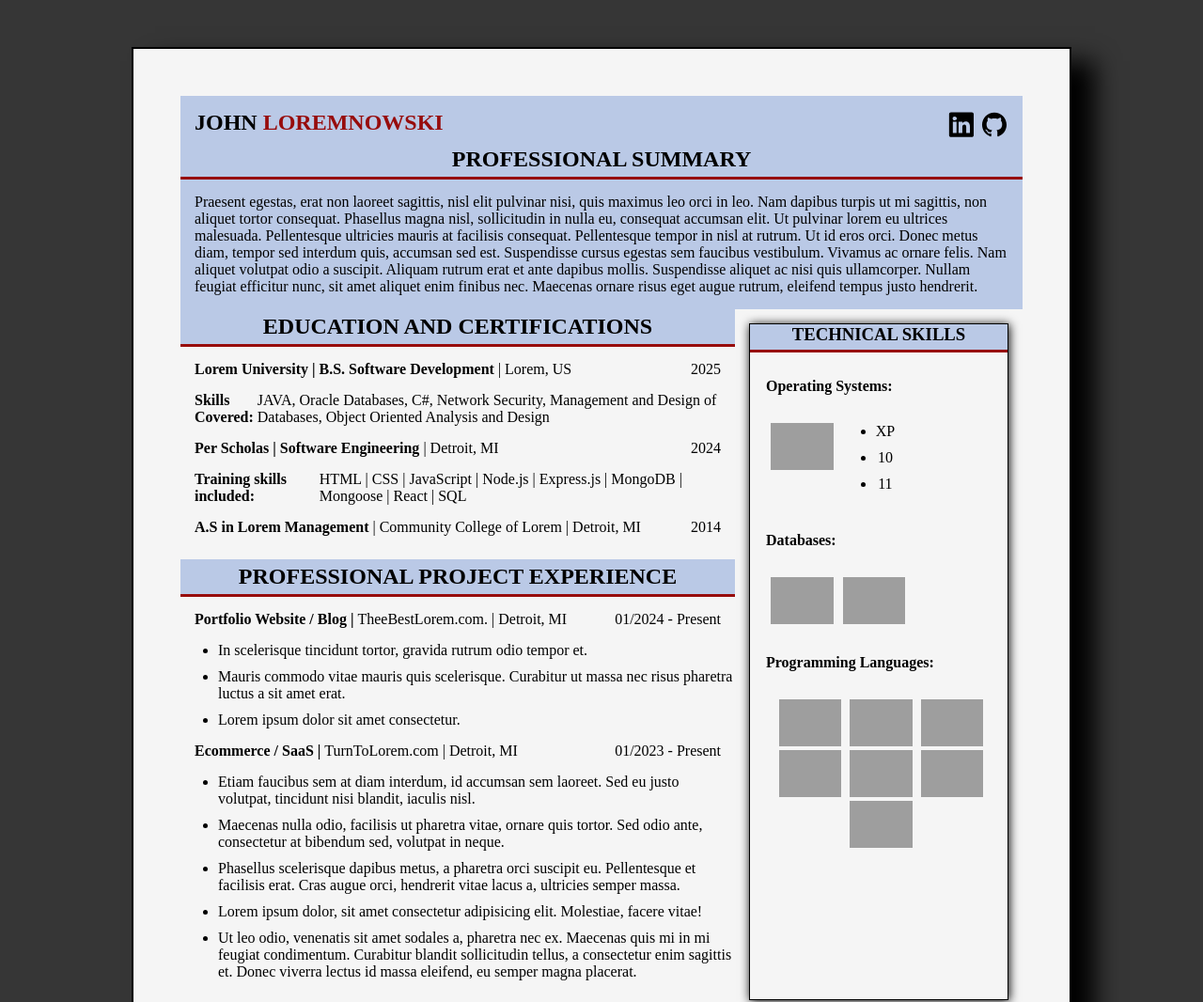
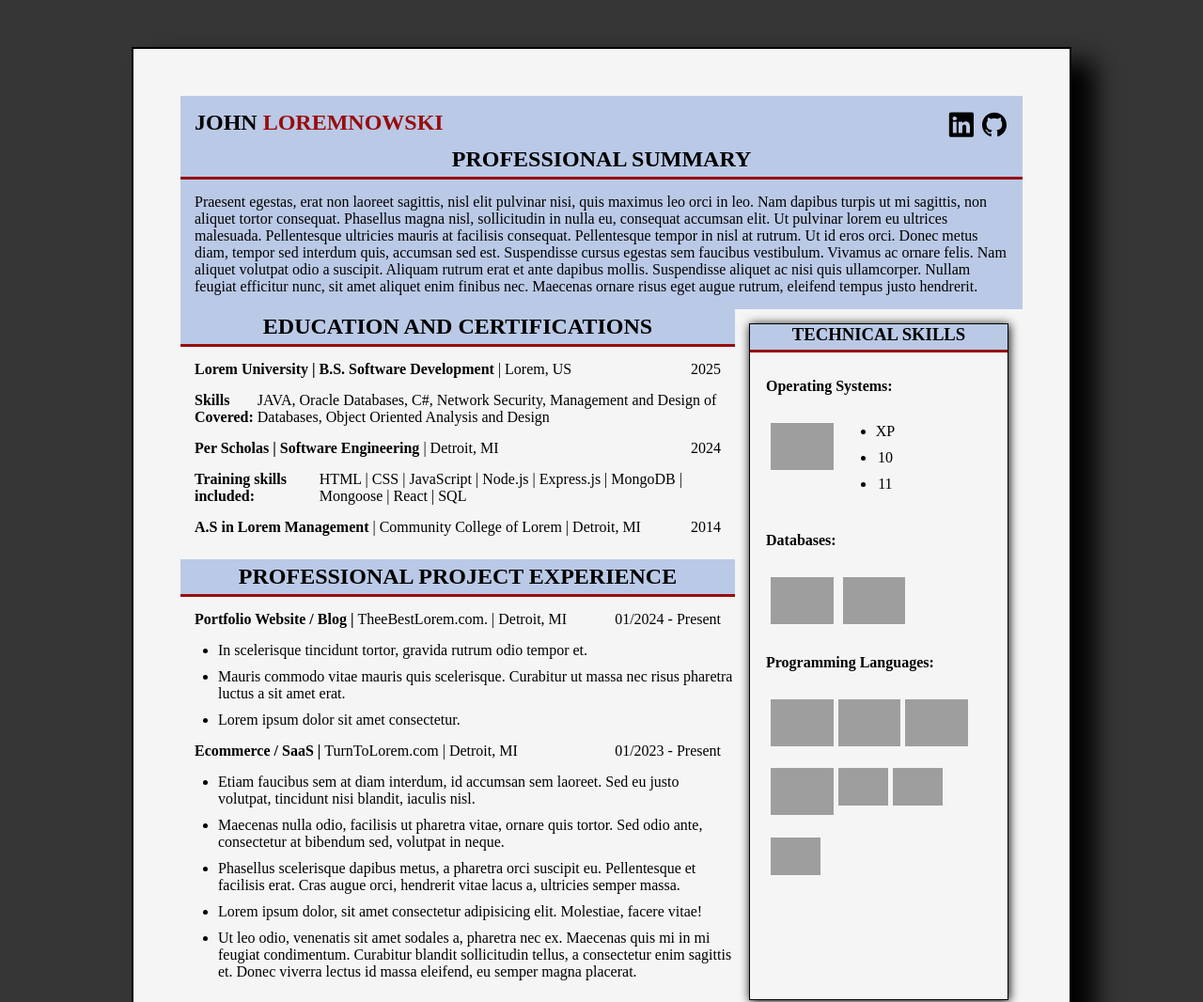
Before and after one commit to mays88/online-resume, a plain HTML site: page index.html in a window 1280 px wide. Shown: the top 1066 px of the page at 94% size. Drawn offline with Linux system fonts and the light colour scheme; grey boxes are pictures that could not be loaded.

Commit message:
second commit

```diff
--- a/css/style.css
+++ b/css/style.css
@@ -85,8 +85,9 @@ li {
 }
 
 .language-container {
-    /* display: flex; */
+    display: flex;
     flex-wrap: wrap;
+
     height: 210px;
     width: 20rem;
     max-width: 15rem;
--- a/index.html
+++ b/index.html
@@ -248,16 +248,19 @@
                                                 class="tech-icons"
                                                 src="https://banner2.cleanpng.com/20180605/yjb/kisspng-javascript-programmer-node-js-web-application-vector-markup-language-5b173fc1d0a463.9294246915282503058546.jpg"
                                                 alt="Windows"
+                                                style="height: 40px"
                                             />
                                             <img
                                                 class="tech-icons"
                                                 src="https://banner2.cleanpng.com/20180627/vgh/kisspng-angularjs-typescript-javascript-vue-js-5b3426078891d3.5710198215301442635594.jpg"
                                                 alt="Windows"
+                                                style="height: 40px"
                                             />
                                             <img
                                                 class="tech-icons"
                                                 src="https://cdn.worldvectorlogo.com/logos/tailwind-css-1.svg"
                                                 alt="Windows"
+                                                style="height: 40px"
                                             />
                                         </div>
 
```
Also changed, not shown: 1 other file.
